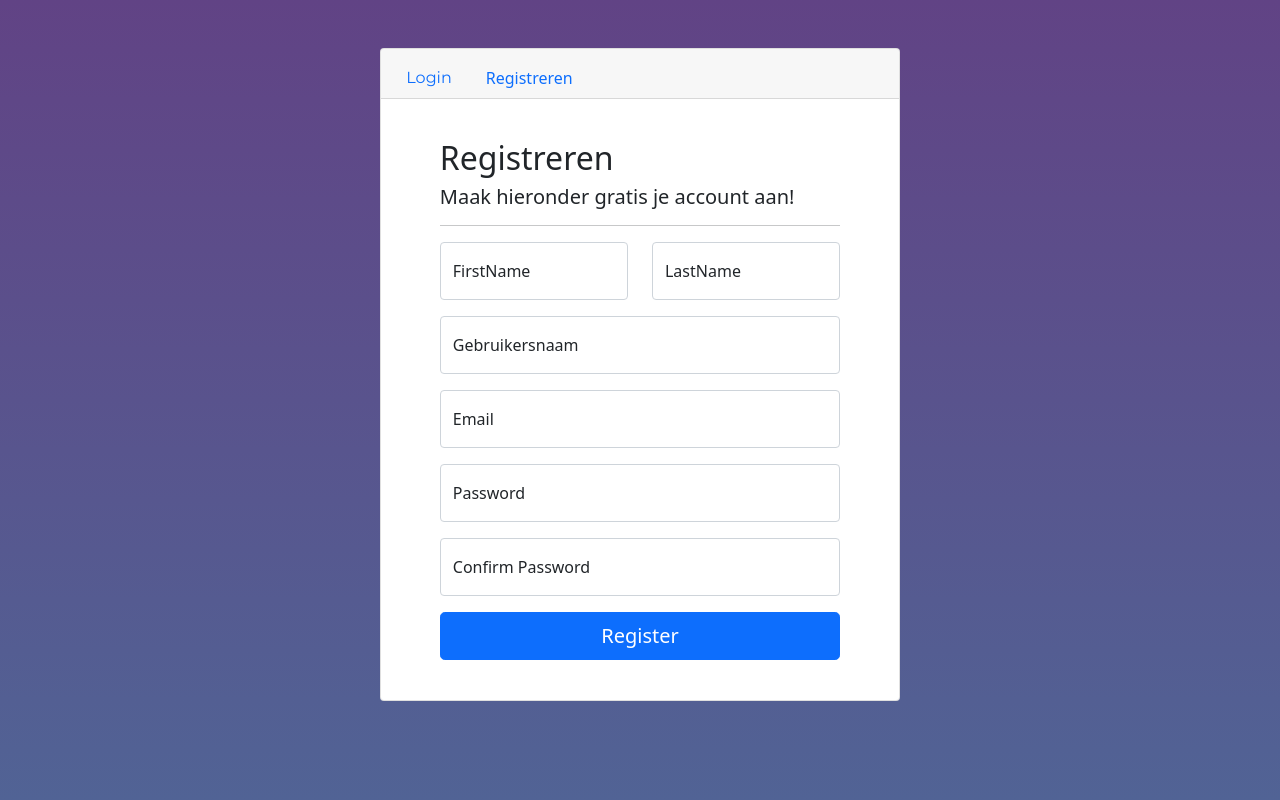
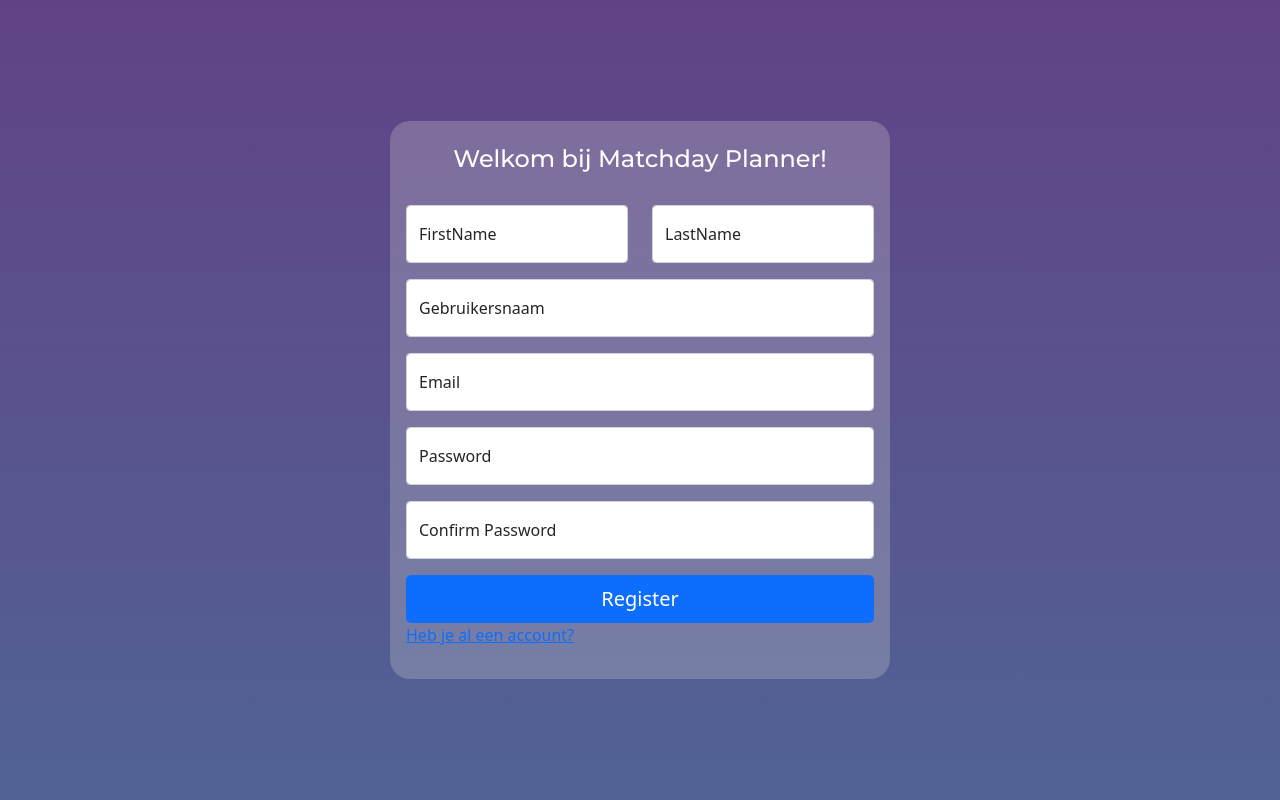
Before and after one commit to gielvgorp/MatchDayPlanner, an ASP.NET Core app: page /Identity/Account/Register in a window 1280 px wide. Run offline with ASP.NET Core 8, Linux system fonts and the light colour scheme; tables that the repository leaves empty hold one stand-in row (values such as "Sample post"); style sheets or scripts are compiled from the project's sources; some libraries are stand-ins or nearby versions.

Commit message:
UI change login and register front end
 - UI change login and register
 - Must have unique email address to register

```diff
--- a/MatchDayPlanner/MatchDayPlanner/Areas/Identity/Pages/Account/Login.cshtml
+++ b/MatchDayPlanner/MatchDayPlanner/Areas/Identity/Pages/Account/Login.cshtml
@@ -6,10 +6,7 @@
     Layout = "~/Areas/Identity/Pages/_AuthLayout.cshtml";
 }
 
-<h3>Welkom bij Matchday Planner!</h3>
-<form id="account" method="post">
-    <h5>Voer hieronder uw gegevens in!</h5>
-    <hr />
+<form id="account" method="post" class="w-100">
     <div asp-validation-summary="ModelOnly" class="text-danger" role="alert"></div>
     <div class="form-floating mb-3">
         <input asp-for="Input.Email" class="form-control" autocomplete="username" aria-required="true" placeholder="name@example.com" />
--- a/MatchDayPlanner/MatchDayPlanner/Areas/Identity/Pages/Account/Register.cshtml
+++ b/MatchDayPlanner/MatchDayPlanner/Areas/Identity/Pages/Account/Register.cshtml
@@ -5,10 +5,7 @@
     Layout = "~/Areas/Identity/Pages/_AuthLayout.cshtml";
 }
 
-<h2>@ViewData["Title"]</h2>
-<form id="registerForm" asp-route-returnUrl="@Model.ReturnUrl" method="post">
-    <h5>Maak hieronder gratis je account aan!</h5>
-    <hr />
+<form id="registerForm" asp-route-returnUrl="@Model.ReturnUrl" method="post" class="w-100 pt-3">
     <div asp-validation-summary="ModelOnly" class="text-danger" role="alert"></div>
     <div class="row">
         <div class="col-6">
@@ -45,6 +42,11 @@
         <span asp-validation-for="Input.ConfirmPassword" class="text-danger"></span>
     </div>
     <button id="registerSubmit" type="submit" class="w-100 btn btn-lg btn-primary">Register</button>
+    <div>
+        <p>
+            <a asp-page="./Login" asp-route-returnUrl="@Model.ReturnUrl">Heb je al een account?</a>
+        </p>
+    </div>
 </form>
 
 @section Scripts {
--- a/MatchDayPlanner/MatchDayPlanner/Areas/Identity/Pages/_AuthLayout.cshtml
+++ b/MatchDayPlanner/MatchDayPlanner/Areas/Identity/Pages/_AuthLayout.cshtml
@@ -1,50 +1,15 @@
 @{
     Layout = "/Views/Shared/_Layout.cshtml";
 }
-
-<div class="row justify-content-center">
-    <div class="col-5 mt-5">
-       @*  <div class="card login-logout-card">
-            <div class="card-header">
-                <ul class="nav nav-tabs card-header-tabs">
-                    <li class="nav-item">
-                        <a href="/Identity/Account/Login" class="nav-link">Login</a>
-                    </li>
-                    <li class="nav-item">
-                        <a href="/Identity/Account/Register" class="nav-link">Registreren</a>
-                    </li>
-                </ul>
-            </div>
-            <div class="card-body">
-                <div class="row justify-content-center">
-                    <div class="col-10 my-4">
-                        @RenderBody()
-                    </div>
-                </div>
-            </div>
-        </div> *@
-
-        <div class="login-logout-container card login-logout-card">
-            <div class="card-header">
-                <ul class="nav nav-tabs card-header-tabs">
-                    <li class="nav-item text">
-                        <a href="/Identity/Account/Login" class="nav-link">Login</a>
-                    </li>
-                    <li class="nav-item">
-                        <a href="/Identity/Account/Register" class="nav-link">Registreren</a>
-                    </li>
-                </ul>
-            </div>
-            <div class="card-body">
-                <div class="row justify-content-center">
-                    <div class="col-10 my-4">
-                        @RenderBody()
-                    </div>
-                </div>
-            </div>
+<link rel="stylesheet" href="~/css/AuthStyleSheet.css" asp-append-version="true" />
+<main class="w-100 h-100 d-flex justify-content-center align-items-center">
+    <div class="main-container d-flex flex-column">
+        <h4 class="text text-center pt-4">Welkom bij Matchday Planner!</h4>
+        <div class="w-100 h-100 p-3 d-flex align-items-center render-body">
+            @RenderBody()
         </div>
     </div>
-</div>
+</main>
 
 @section Scripts{
     @await RenderSectionAsync("Scripts", required: false)
--- a/MatchDayPlanner/MatchDayPlanner/Program.cs
+++ b/MatchDayPlanner/MatchDayPlanner/Program.cs
@@ -16,6 +16,7 @@ builder.Services.AddRazorPages();
 builder.Services.Configure<IdentityOptions>(options =>
 {
     options.Password.RequireUppercase = false;
+    options.User.RequireUniqueEmail = true;
 });
 
 var app = builder.Build();
--- /dev/null
+++ b/MatchDayPlanner/MatchDayPlanner/wwwroot/css/AuthStyleSheet.css
@@ -0,0 +1,11 @@
+.main-container {
+    width: min(500px, 80%);
+    min-height: 400px;
+    height: auto;
+    background: var(--gray-a);
+    border-radius: 20px;
+}
+
+.render-body{
+    flex: 1;
+}
```
